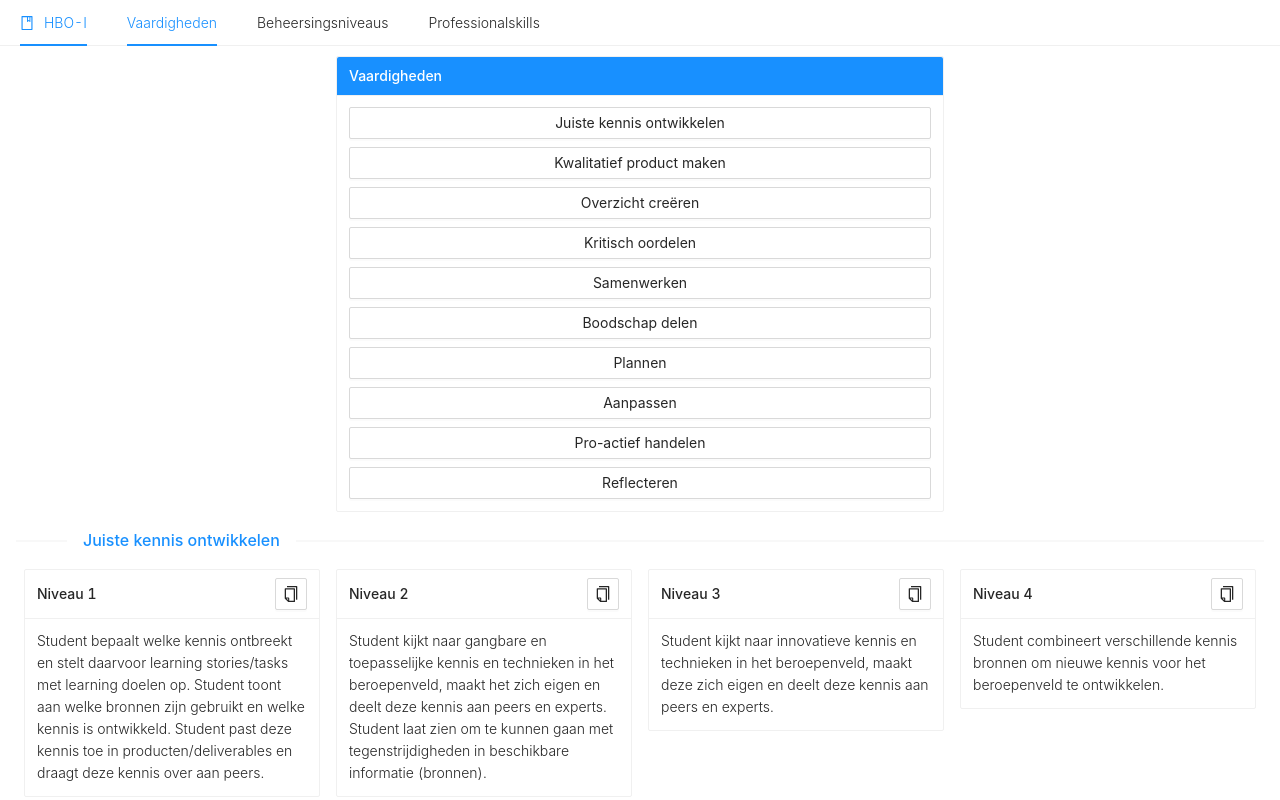
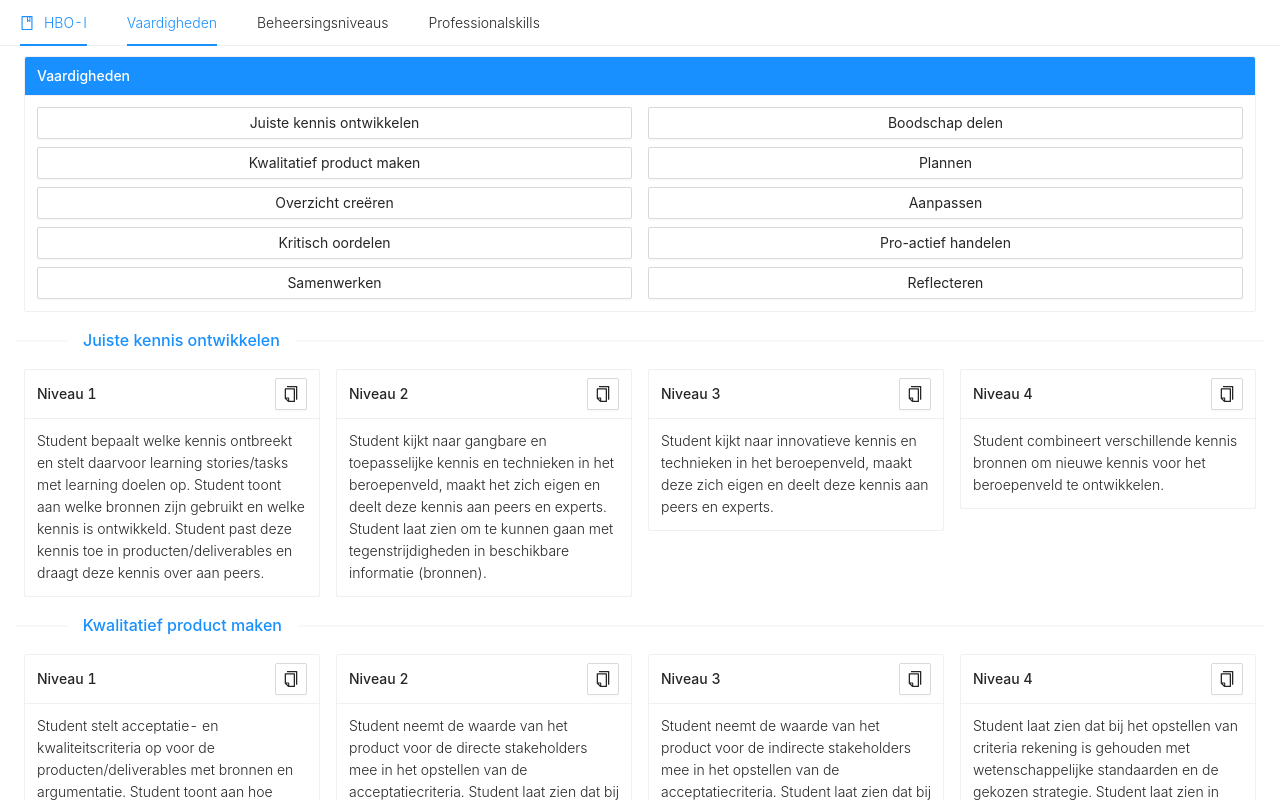
Before and after one commit to spark-156/leveling-education-framework, a React (Create React App) app in the folder frontend/: page /vaardigheden in a window 1280 px wide. Shown: the top 800 px of the page. Built offline with nearby package versions, Linux system fonts and the light colour scheme.

Commit message:
fix select out of components

```diff
--- a/frontend/src/components/SelectOutOf.jsx
+++ b/frontend/src/components/SelectOutOfFive.jsx
@@ -3,7 +3,7 @@ import { Button, Space } from 'antd';
 
 import { CustomCard } from './CustomCard';
 
-export default function SelectOutOf({ title, options, setSelectedFunction, selected }) {
+export default function SelectOutOfFive({ title, options, setSelectedFunction, selected }) {
   const setState = (value) => {
     if (value === selected) {
       return setSelectedFunction(null);
--- /dev/null
+++ b/frontend/src/components/SelectOutOfTen.jsx
@@ -0,0 +1,48 @@
+
+import { Button, Row, Space, Col } from 'antd';
+
+import { CustomCard } from './CustomCard';
+
+export default function SelectOutOfTen({ title, options, setSelectedFunction, selected }) {
+  const setState = (value) => {
+    if (value === selected) {
+      return setSelectedFunction(null);
+    } else {
+      return setSelectedFunction(value);
+    }
+  }
+
+  return <CustomCard
+    headStyle={{ backgroundColor: "#1890ff", color: "#fff" }}
+    title={title}
+  >
+    <Row gutter={[16, { xs: 8, sm: 16, md: 16, lg: 16 }]}>
+      <Col span={12} xs={24} sm={12} md={12} lg={12} xl={12}>
+        <Space direction="vertical" style={{ width: "100%" }}>
+          {options.slice(0,5).map(option => {
+            let appearance = ""
+            if (option === selected) {
+              appearance = "primary"
+            }
+            return (<Button key={option} onClick={(e) => { setState(e.target.innerText) }} color="blue" type={appearance} block>
+              {option}
+            </Button>)
+          })}
+        </Space>
+      </Col>
+      <Col span={12} xs={24} sm={12} md={12} lg={12} xl={12}>
+        <Space direction="vertical" style={{ width: "100%" }}>
+        {options.slice(5, 10).map(option => {
+            let appearance = ""
+            if (option === selected) {
+              appearance = "primary"
+            }
+            return (<Button key={option} onClick={(e) => { setState(e.target.innerText) }} color="blue" type={appearance} block>
+              {option}
+            </Button>)
+          })}
+        </Space>
+      </Col>
+    </Row>
+  </CustomCard >
+}
--- a/frontend/src/views/Hboi.jsx
+++ b/frontend/src/views/Hboi.jsx
@@ -11,7 +11,7 @@ import {
   architectuurlagenPointer,
 } from "../data/hboi";
 
-import SelectOutOf from "../components/SelectOutOf";
+import SelectOutOfFive from "../components/SelectOutOfFive";
 import { rowStyle } from "../lib";
 
 import useQueryString from "../lib/useQueryString";
@@ -129,7 +129,7 @@ export default function Hboi() {
     <>
       <Row style={rowStyle} gutter={[16, { xs: 8, sm: 16, md: 16, lg: 16 }]}>
         <Col span={12} xs={24} sm={24} md={12} lg={12} xl={12}>
-          <SelectOutOf
+          <SelectOutOfFive
             title="Architectuurlagen"
             options={architectuurlagen}
             id="architectuurlagen"
@@ -138,7 +138,7 @@ export default function Hboi() {
           />
         </Col>
         <Col span={12} xs={24} sm={24} md={12} lg={12} xl={12}>
-          <SelectOutOf
+          <SelectOutOfFive
             title="Activiteiten"
             options={activiteiten}
             id="activiteiten"
--- a/frontend/src/views/Vaardigheden.jsx
+++ b/frontend/src/views/Vaardigheden.jsx
@@ -1,7 +1,7 @@
 import React from "react"
 
 import useQueryString from "../lib/useQueryString";
-import SelectOutOf from "../components/SelectOutOf";
+import SelectOutOfTen from "../components/SelectOutOfTen";
 import { rowStyle } from "../lib"
 import { vaardigheden } from '../data/open-ict-vaardigheden'
 import { Row, Col, Divider } from 'antd'
@@ -69,14 +69,9 @@ export default function Vaardigheden() {
                 style={{
                     margin: "0 auto"
                 }}
-                span={12}
-                xs={24}
-                sm={24}
-                md={12}
-                lg={12}
-                xl={12}
+                span={24}
             >
-                <SelectOutOf
+                <SelectOutOfTen
                     title="Vaardigheden"
                     options={Object.keys(vaardigheden)}
                     id="vaardigheden"
```
